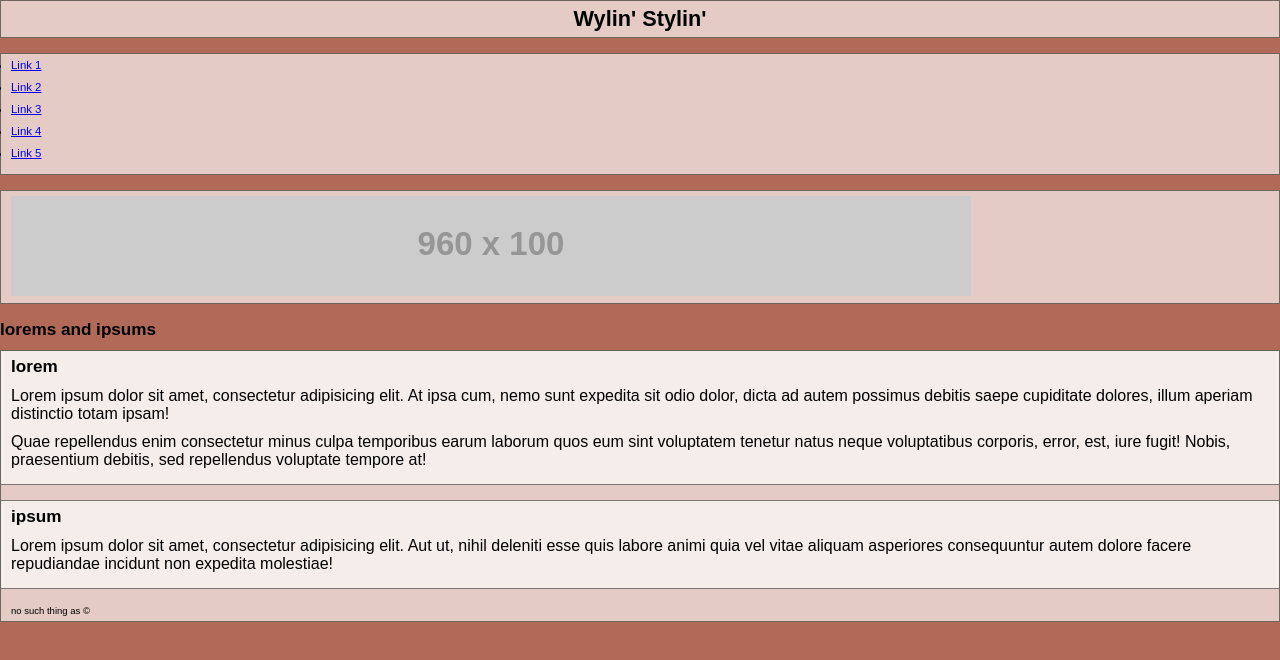
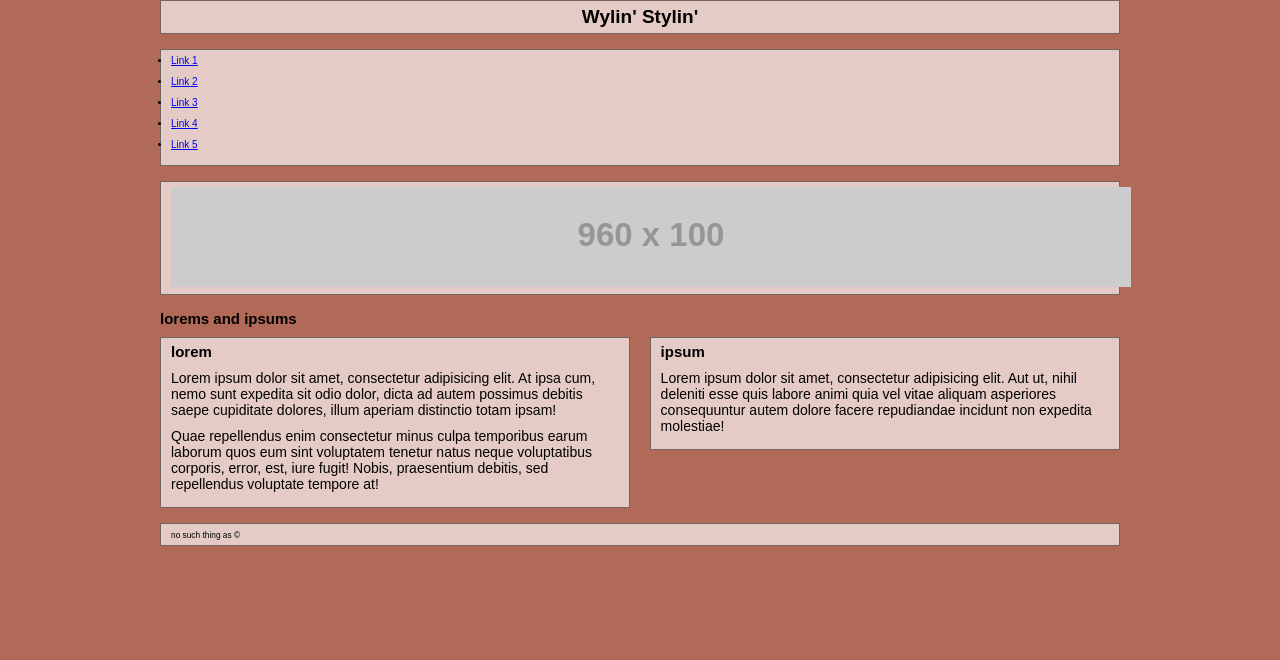
Before and after one commit to balanc/dev, a plain HTML site: page stylin.html in a window 1280 px wide. Drawn offline with Linux system fonts and the light colour scheme; placeholder pictures from the web are drawn by us.

Commit message:
finished in-class exercise and stylin.html and stylin-style.css

```diff
--- a/css/stylin-style.css
+++ b/css/stylin-style.css
@@ -1,12 +1,23 @@
 /* universal styles */
 
-/* css reset*/
+/* css reset christ coyier*/
 *,
 *:before,
 *:after {
 	margin: 0;
 	padding: 0;
+	-webkit-box-sizing: border-box;
+	-moz-box-sizing: border-box;
+	box-sizing: border-box;
 }
+
+/* clearfix paul irish */
+.clearfix:after {
+	display: table;
+	content: " ";
+	clear: both;
+}
+
 
 /* global styles */
 
@@ -28,10 +39,15 @@
 
 /* page styles */
 
-body {
+.home {
 	background: rgba(169, 89, 70, 0.9);
 	font-family: sans-serif;
-	font-size: 71.43%;
+	font-size: 62.5%;
+}
+
+.container {
+	max-width: 960px;
+	margin: 0 auto;
 }
 
 h2, p, li {
@@ -52,3 +68,7 @@ h1 {
 	padding: 5px 10px;
 	margin-bottom: 15px;
 }
+
+.twoColumn {
+	width: 49%;
+}
--- a/stylin.html
+++ b/stylin.html
@@ -5,7 +5,9 @@
 	<title>stylin</title>
 	<link rel="stylesheet" href="css/stylin-style.css">
 </head>
-<body>
+<body class="home">
+	<!-- 960 centered container -->
+	<div class="container">
 		<header class="box centerMe">
 			<h1>Wylin' Stylin'</h1>
 		</header>
@@ -20,18 +22,19 @@
 			</ul>
 		</nav>
 		<figure class="box"><img src="http://placehold.it/960x100" alt="banner"></figure>
-	<section>
+		<section class="clearfix">
 			<h2>lorems and ipsums</h2>
-		<article class="box left">
+			<article class="box left twoColumn">
 				<h2>lorem</h2>
 					<p>Lorem ipsum dolor sit amet, consectetur adipisicing elit. At ipsa cum, nemo sunt expedita sit odio dolor, dicta ad autem possimus debitis saepe cupiditate dolores, illum aperiam distinctio totam ipsam!</p>
 					<p>Quae repellendus enim consectetur minus culpa temporibus earum laborum quos eum sint voluptatem tenetur natus neque voluptatibus corporis, error, est, iure fugit! Nobis, praesentium debitis, sed repellendus voluptate tempore at!</p>
 			</article>
-		<aside class="box right">
+			<aside class="box right twoColumn">
 				<h2>ipsum</h2>
 					<p>Lorem ipsum dolor sit amet, consectetur adipisicing elit. Aut ut, nihil deleniti esse quis labore animi quia vel vitae aliquam asperiores consequuntur autem dolore facere repudiandae incidunt non expedita molestiae!</p>
 			</aside>
 		</section>
 		<footer class="box"><small>no such thing as &copy;</small></footer>
+	</div><!-- end containers -->
 </body>
 </html>
```
Lines whose indentation alone changed are shown as unchanged.
